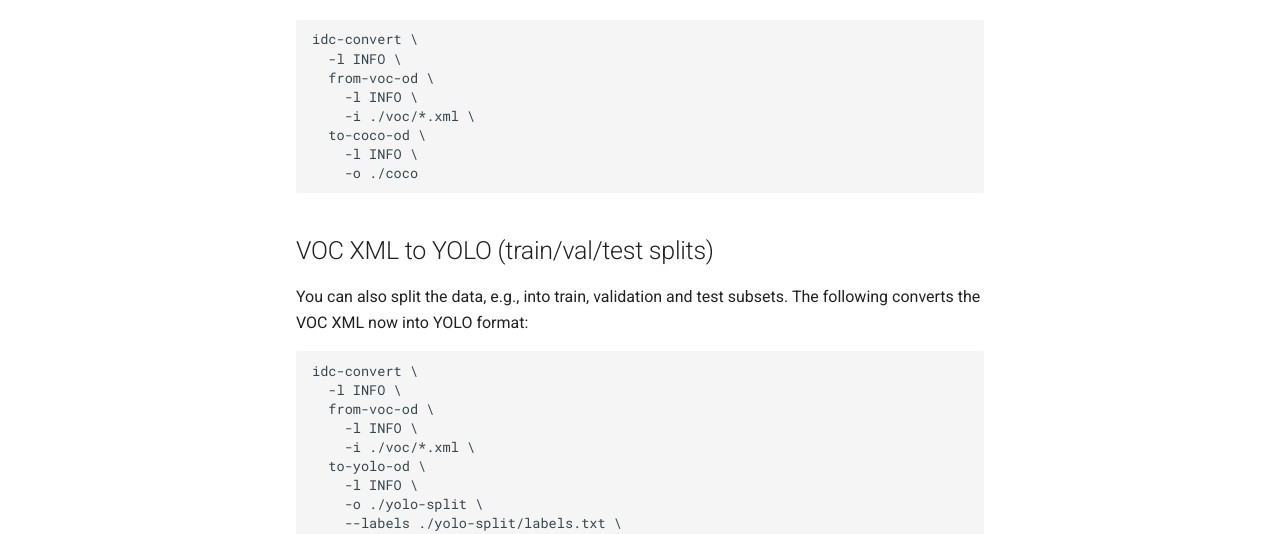
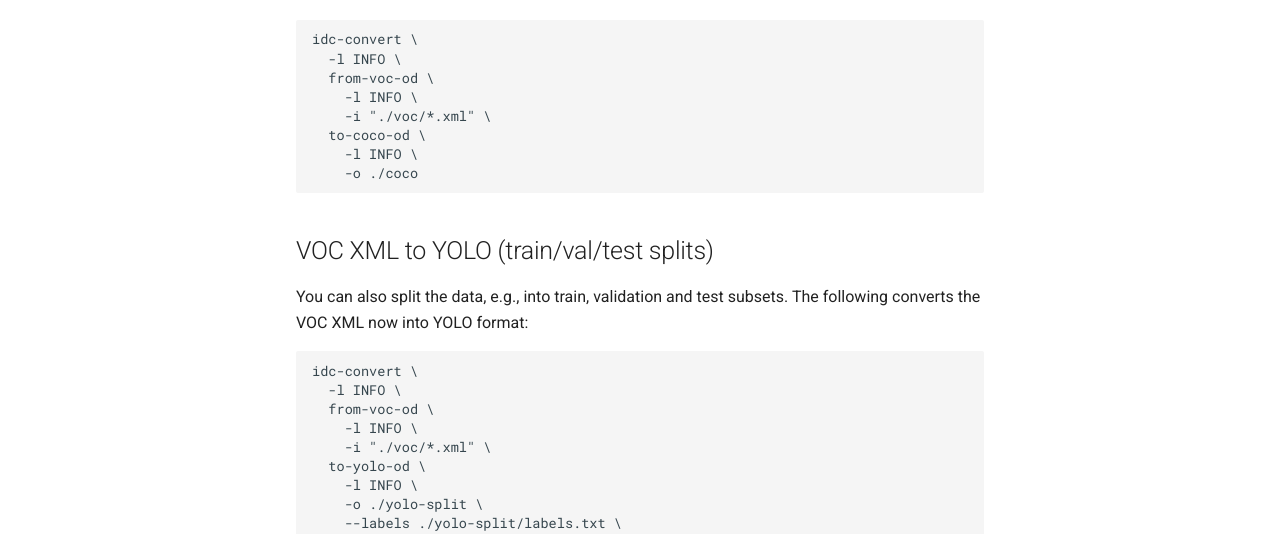
Before and after one commit to waikato-datamining/image-dataset-converter-examples, an MkDocs documentation site: the page built from docs/object_detection.md, in a window 1280 px wide and 1077 px high. Shown: the part 385-919 px from the top of the window. Built offline with MkDocs 1.6.1 and Material for MkDocs 9.7.7, drawn with Linux system fonts in a browser that asks for light colours; comment, search, counter and statistics services are not loaded; some of the changed text lies outside the part shown.

Commit message:
surrounded glob with double quotes

```diff
--- a/docs/object_detection.md
+++ b/docs/object_detection.md
@@ -14,7 +14,7 @@ idc-convert \
   -l INFO \
   from-voc-od \
     -l INFO \
-    -i ./voc/*.xml \
+    -i "./voc/*.xml" \
   to-coco-od \
     -l INFO \
     -o ./coco
@@ -30,7 +30,7 @@ idc-convert \
   -l INFO \
   from-voc-od \
     -l INFO \
-    -i ./voc/*.xml \
+    -i "./voc/*.xml" \
   to-yolo-od \
     -l INFO \
     -o ./yolo-split \
```
Also changed, not shown: docs/image_segmentation.md (+2 -2 lines), docs/imgaug.md (+2 -2 lines), docs/imgstats.md (+2 -2 lines).
